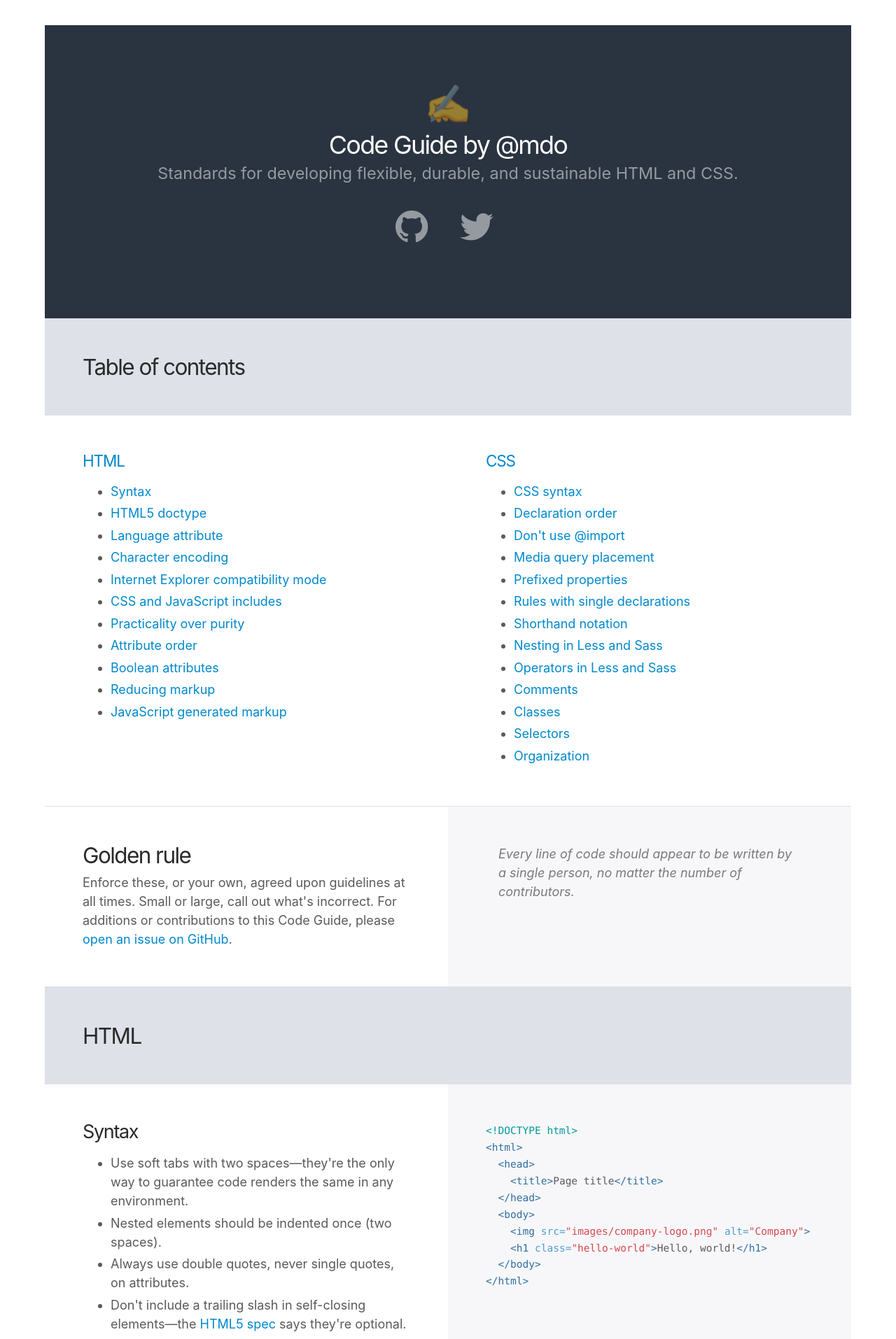
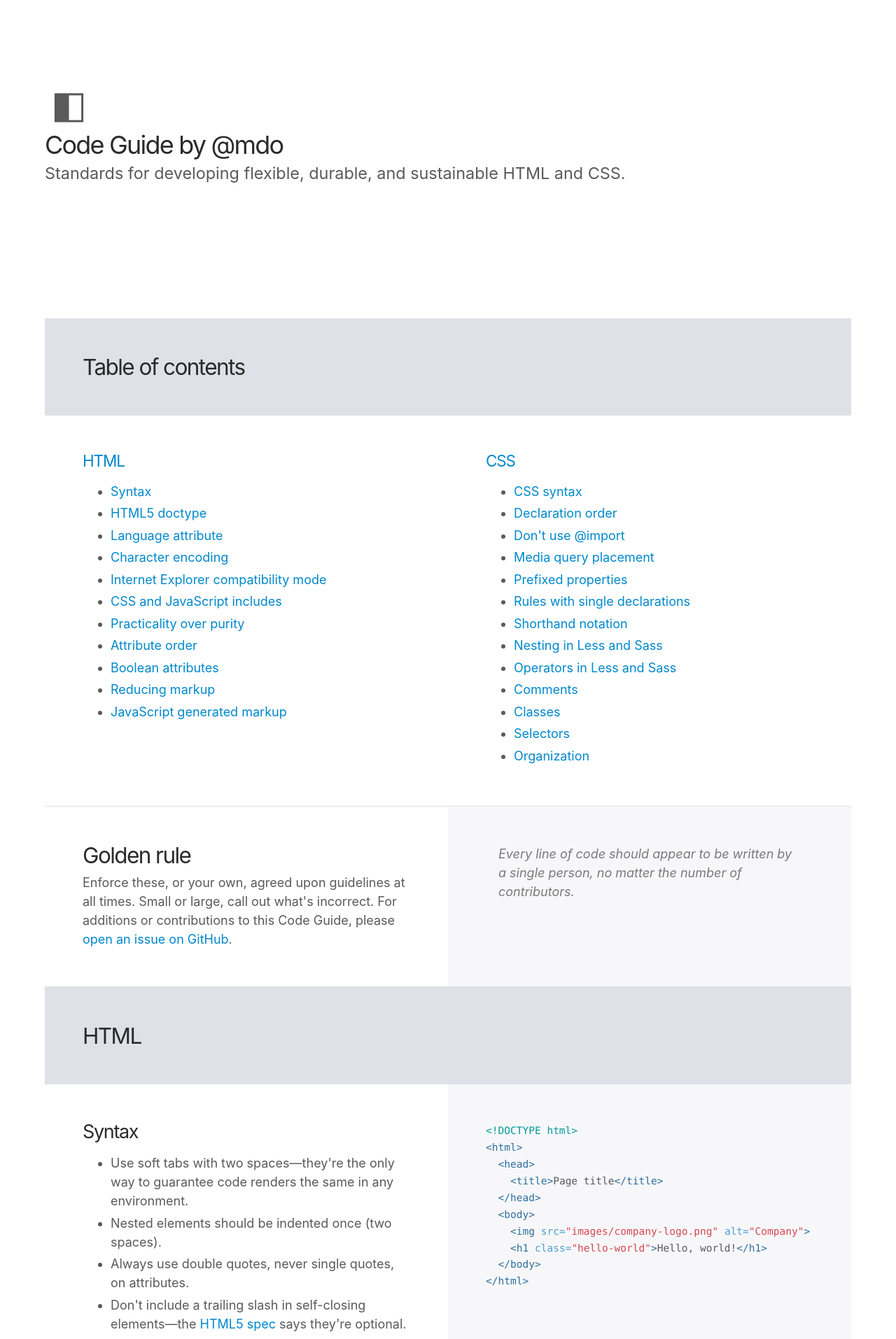
Before and after one commit to mdo/code-guide, a Jekyll site: the page built from index.html, in a window 1280 px wide. Shown: the top 1914 px of the page at 70% size. Built offline with Jekyll 4.4.1, drawn with Linux system fonts in a browser that asks for light colours; some web fonts are replaced; comment, search, counter and statistics services are not loaded.

Commit message:
move to sass

```diff
--- a/_config.yml
+++ b/_config.yml
@@ -2,3 +2,5 @@
 description: Standards for developing flexible, durable, and sustainable HTML and CSS.
 url: https://codeguide.co
 permalink: pretty
+sass:
+  style: compressed
--- a/_includes/header.html
+++ b/_includes/header.html
@@ -1,6 +1,5 @@
 <header class="masthead">
-  <div class="container">
-    <span class="icon">&#9997;</span>
+  <span class="icon">&#9703;</span>
   <h1>{{ site.name }}</h1>
   <p class="lead">{{ site.description }}</p>
 
@@ -14,5 +13,4 @@
   </p>
 
   <script type="text/javascript" src="//cdn.fusionads.net/fusion.js?zoneid=1332&serve=C6SDP2Y&placement=codeguide" id="_fusionads_js"></script>
-  </div>
 </header>
--- a/_layouts/default.html
+++ b/_layouts/default.html
@@ -10,7 +10,7 @@
       {{ site.name }}
     </title>
 
-    <link rel="stylesheet" href="code-guide.css">
+    <link rel="stylesheet" href="cg.css">
 
     <script>
       (function(i,s,o,g,r,a,m){i['GoogleAnalyticsObject']=r;i[r]=i[r]||function(){
--- /dev/null
+++ b/_sass/_inter.scss
@@ -0,0 +1,196 @@
+
+@font-face {
+  font-family: 'Inter';
+  font-style:  normal;
+  font-weight: 100;
+  src: url("https://rsms.me/inter/font-files/Inter-Thin.woff2?v=3.6") format("woff2"),
+       url("https://rsms.me/inter/font-files/Inter-Thin.woff?v=3.6") format("woff");
+}
+@font-face {
+  font-family: 'Inter';
+  font-style:  italic;
+  font-weight: 100;
+  src: url("https://rsms.me/inter/font-files/Inter-ThinItalic.woff2?v=3.6") format("woff2"),
+       url("https://rsms.me/inter/font-files/Inter-ThinItalic.woff?v=3.6") format("woff");
+}
+
+@font-face {
+  font-family: 'Inter';
+  font-style:  normal;
+  font-weight: 200;
+  src: url("https://rsms.me/inter/font-files/Inter-ExtraLight.woff2?v=3.6") format("woff2"),
+       url("https://rsms.me/inter/font-files/Inter-ExtraLight.woff?v=3.6") format("woff");
+}
+@font-face {
+  font-family: 'Inter';
+  font-style:  italic;
+  font-weight: 200;
+  src: url("https://rsms.me/inter/font-files/Inter-ExtraLightItalic.woff2?v=3.6") format("woff2"),
+       url("https://rsms.me/inter/font-files/Inter-ExtraLightItalic.woff?v=3.6") format("woff");
+}
+
+@font-face {
+  font-family: 'Inter';
+  font-style:  normal;
+  font-weight: 300;
+  src: url("https://rsms.me/inter/font-files/Inter-Light.woff2?v=3.6") format("woff2"),
+       url("https://rsms.me/inter/font-files/Inter-Light.woff?v=3.6") format("woff");
+}
+@font-face {
+  font-family: 'Inter';
+  font-style:  italic;
+  font-weight: 300;
+  src: url("https://rsms.me/inter/font-files/Inter-LightItalic.woff2?v=3.6") format("woff2"),
+       url("https://rsms.me/inter/font-files/Inter-LightItalic.woff?v=3.6") format("woff");
+}
+
+@font-face {
+  font-family: 'Inter';
+  font-style:  normal;
+  font-weight: 400;
+  src: url("https://rsms.me/inter/font-files/Inter-Regular.woff2?v=3.6") format("woff2"),
+       url("https://rsms.me/inter/font-files/Inter-Regular.woff?v=3.6") format("woff");
+}
+@font-face {
+  font-family: 'Inter';
+  font-style:  italic;
+  font-weight: 400;
+  src: url("https://rsms.me/inter/font-files/Inter-Italic.woff2?v=3.6") format("woff2"),
+       url("https://rsms.me/inter/font-files/Inter-Italic.woff?v=3.6") format("woff");
+}
+
+@font-face {
+  font-family: 'Inter';
+  font-style:  normal;
+  font-weight: 500;
+  src: url("https://rsms.me/inter/font-files/Inter-Medium.woff2?v=3.6") format("woff2"),
+       url("https://rsms.me/inter/font-files/Inter-Medium.woff?v=3.6") format("woff");
+}
+@font-face {
+  font-family: 'Inter';
+  font-style:  italic;
+  font-weight: 500;
+  src: url("https://rsms.me/inter/font-files/Inter-MediumItalic.woff2?v=3.6") format("woff2"),
+       url("https://rsms.me/inter/font-files/Inter-MediumItalic.woff?v=3.6") format("woff");
+}
+
+@font-face {
+  font-family: 'Inter';
+  font-style:  normal;
+  font-weight: 600;
+  src: url("https://rsms.me/inter/font-files/Inter-SemiBold.woff2?v=3.6") format("woff2"),
+       url("https://rsms.me/inter/font-files/Inter-SemiBold.woff?v=3.6") format("woff");
+}
+@font-face {
+  font-family: 'Inter';
+  font-style:  italic;
+  font-weight: 600;
+  src: url("https://rsms.me/inter/font-files/Inter-SemiBoldItalic.woff2?v=3.6") format("woff2"),
+       url("https://rsms.me/inter/font-files/Inter-SemiBoldItalic.woff?v=3.6") format("woff");
+}
+
+@font-face {
+  font-family: 'Inter';
+  font-style:  normal;
+  font-weight: 700;
+  src: url("https://rsms.me/inter/font-files/Inter-Bold.woff2?v=3.6") format("woff2"),
+       url("https://rsms.me/inter/font-files/Inter-Bold.woff?v=3.6") format("woff");
+}
+@font-face {
+  font-family: 'Inter';
+  font-style:  italic;
+  font-weight: 700;
+  src: url("https://rsms.me/inter/font-files/Inter-BoldItalic.woff2?v=3.6") format("woff2"),
+       url("https://rsms.me/inter/font-files/Inter-BoldItalic.woff?v=3.6") format("woff");
+}
+
+@font-face {
+  font-family: 'Inter';
+  font-style:  normal;
+  font-weight: 800;
+  src: url("https://rsms.me/inter/font-files/Inter-ExtraBold.woff2?v=3.6") format("woff2"),
+       url("https://rsms.me/inter/font-files/Inter-ExtraBold.woff?v=3.6") format("woff");
+}
+@font-face {
+  font-family: 'Inter';
+  font-style:  italic;
+  font-weight: 800;
+  src: url("https://rsms.me/inter/font-files/Inter-ExtraBoldItalic.woff2?v=3.6") format("woff2"),
+       url("https://rsms.me/inter/font-files/Inter-ExtraBoldItalic.woff?v=3.6") format("woff");
+}
+
+@font-face {
+  font-family: 'Inter';
+  font-style:  normal;
+  font-weight: 900;
+  src: url("https://rsms.me/inter/font-files/Inter-Black.woff2?v=3.6") format("woff2"),
+       url("https://rsms.me/inter/font-files/Inter-Black.woff?v=3.6") format("woff");
+}
+@font-face {
+  font-family: 'Inter';
+  font-style:  italic;
+  font-weight: 900;
+  src: url("https://rsms.me/inter/font-files/Inter-BlackItalic.woff2?v=3.6") format("woff2"),
+       url("https://rsms.me/inter/font-files/Inter-BlackItalic.woff?v=3.6") format("woff");
+}
+
+/* -------------------------------------------------------
+Variable font.
+Usage:
+
+  html { font-family: 'Inter', sans-serif; }
+  @supports (font-variation-settings: normal) {
+    html { font-family: 'Inter var', sans-serif; }
+  }
+*/
+@font-face {
+  font-family: 'Inter var';
+  font-weight: 100 900;
+  font-style: normal;
+  font-named-instance: 'Regular';
+  src: url("https://rsms.me/inter/font-files/Inter-upright.var.woff2?v=3.6") format("woff2");
+}
+@font-face {
+  font-family: 'Inter var';
+  font-weight: 100 900;
+  font-style: italic;
+  font-named-instance: 'Italic';
+  src: url("https://rsms.me/inter/font-files/Inter-italic.var.woff2?v=3.6") format("woff2");
+}
+
+/* Legacy naming compatibility */
+@font-face {
+  font-family: 'Inter var alt';
+  font-weight: 100 900;
+  font-style: normal;
+  font-named-instance: 'Regular';
+  src: url("https://rsms.me/inter/font-files/Inter-upright.var.woff2?v=3.6") format("woff2");
+}
+@font-face {
+  font-family: 'Inter var alt';
+  font-weight: 100 900;
+  font-style: italic;
+  font-named-instance: 'Italic';
+  src: url("https://rsms.me/inter/font-files/Inter-italic.var.woff2?v=3.6") format("woff2");
+}
+
+
+/* --------------------------------------------------------------------------
+[EXPERIMENTAL] Multi-axis, single variable font.
+
+Slant axis is not yet widely supported (as of February 2019) and thus this
+multi-axis single variable font is opt-in rather than the default.
+
+When using this, you will probably need to set font-variation-settings
+explicitly, e.g.
+
+  * { font-variation-settings: "slnt" 0deg }
+  .italic { font-variation-settings: "slnt" 10deg }
+
+*/
+@font-face {
+  font-family: 'Inter var experimental';
+  font-weight: 100 900;
+  font-style: oblique 0deg 10deg;
+  src: url("https://rsms.me/inter/font-files/Inter.var.woff2?v=3.6") format("woff2");
+}
--- a/code-guide.css
+++ b/_sass/_og.scss
@@ -1,8 +1,5 @@
----
-layout: nil
----
 
-@import url("https://rsms.me/inter/inter.css");
+/* @import url("https://rsms.me/inter/inter.css"); */
 
 html { font-family: 'Inter', sans-serif; }
 
@@ -201,13 +198,8 @@
  */
 
 .masthead {
-  padding: 3rem 1rem;
-  color: rgba(255,255,255,.5);
-  text-align: center;
-  background-color: #2a3440;
 }
 .masthead h1 {
-  color: #fff;
   margin-bottom: .25rem;
 }
 .masthead .icon {
@@ -281,5 +273,5 @@
  * Syntax highlighting
  */
 
-{% include syntax.css %}
-{% include ads.css %}
+// {% include syntax.css %}
+// {% include ads.css %}
--- /dev/null
+++ b/cg.scss
@@ -0,0 +1,14 @@
+---
+# Front matter comment to ensure Jekyll properly reads file.
+---
+
+/*
+ * Code Guide by @mdo
+ * Licensed MIT
+ * https://codeguide.co
+ */
+
+@import "inter";
+@import "ads";
+@import "syntax";
+@import "og";
```
Also changed, not shown: _sass/_ads.scss (renamed from _includes/ads.css), _sass/_syntax.scss (renamed from _includes/syntax.css), 1 other file. Lines whose indentation alone changed are shown as unchanged.
